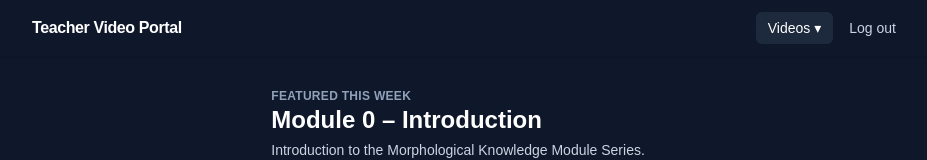
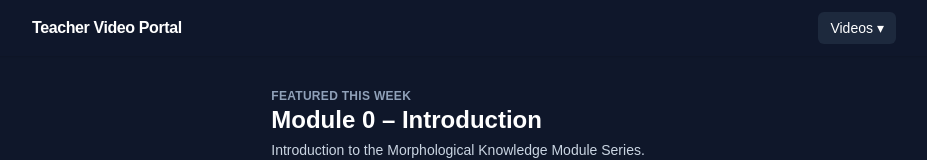
Before and after one commit to bkholden00/SEELE, a Next.js app in the folder video-portal/video-portal/: page / in a window 1280 px wide. Shown: the top 160 px of the page, without its empty margins (176-1103 px from the left). Built offline with nearby package versions, Linux system fonts and the light colour scheme.

Commit message:
Update NavBar.tsx

```diff
--- a/video-portal/video-portal/components/NavBar.tsx
+++ b/video-portal/video-portal/components/NavBar.tsx
@@ -1,7 +1,6 @@
 "use client";
 
 import Link from "next/link";
-import { useRouter } from "next/navigation";
 import { useState } from "react";
 import { Video } from "@/lib/videos";
 
@@ -13,12 +12,6 @@ export default function NavBar({
   currentSlug: string;
 }) {
   const [open, setOpen] = useState(false);
-  const router = useRouter();
-
-  async function logout() {
-    await fetch("/api/logout", { method: "POST" });
-    router.push("/");
-  }
 
   return (
     <header className="sticky top-0 z-20 bg-slate-900 text-white shadow">
@@ -27,7 +20,6 @@ export default function NavBar({
           Teacher Video Portal
         </Link>
 
-        <div className="flex items-center gap-4">
         <div className="relative">
           <button
             onClick={() => setOpen((o) => !o)}
@@ -60,14 +52,6 @@ export default function NavBar({
             </div>
           )}
         </div>
-
-          <button
-            onClick={logout}
-            className="text-sm text-slate-300 hover:text-white"
-          >
-            Log out
-          </button>
-        </div>
       </div>
     </header>
   );
```
Lines whose indentation alone changed are shown as unchanged.
